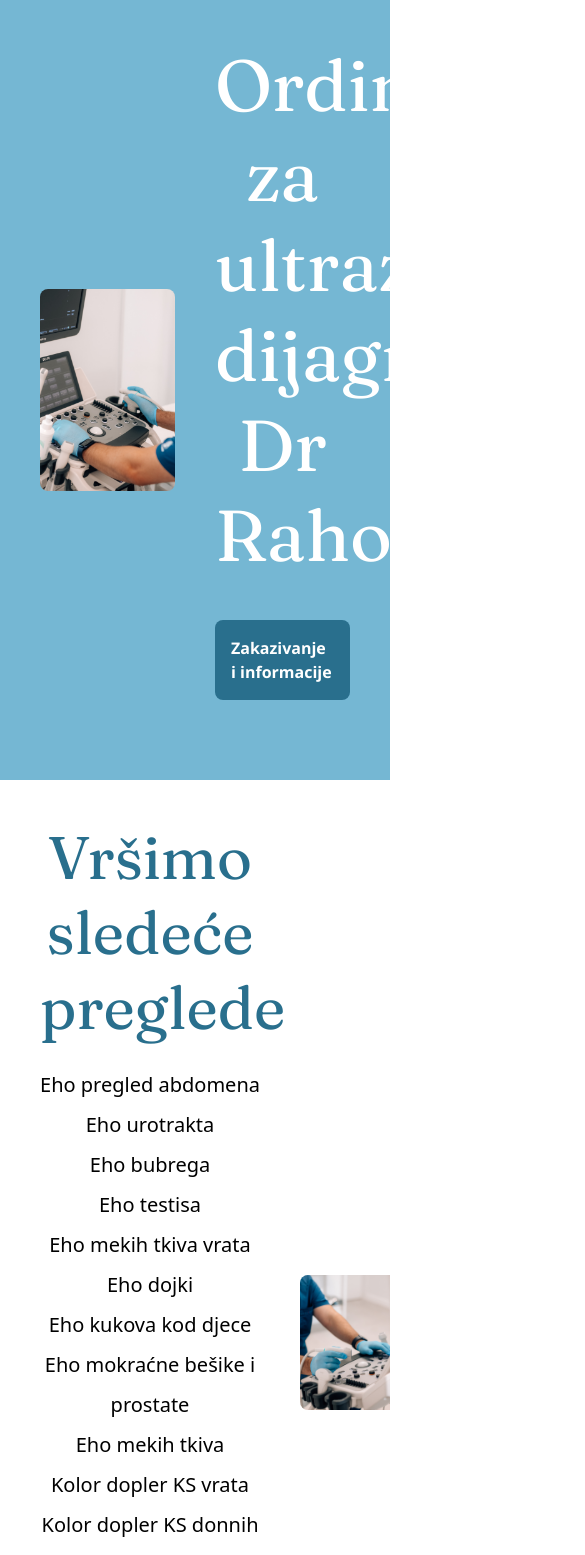
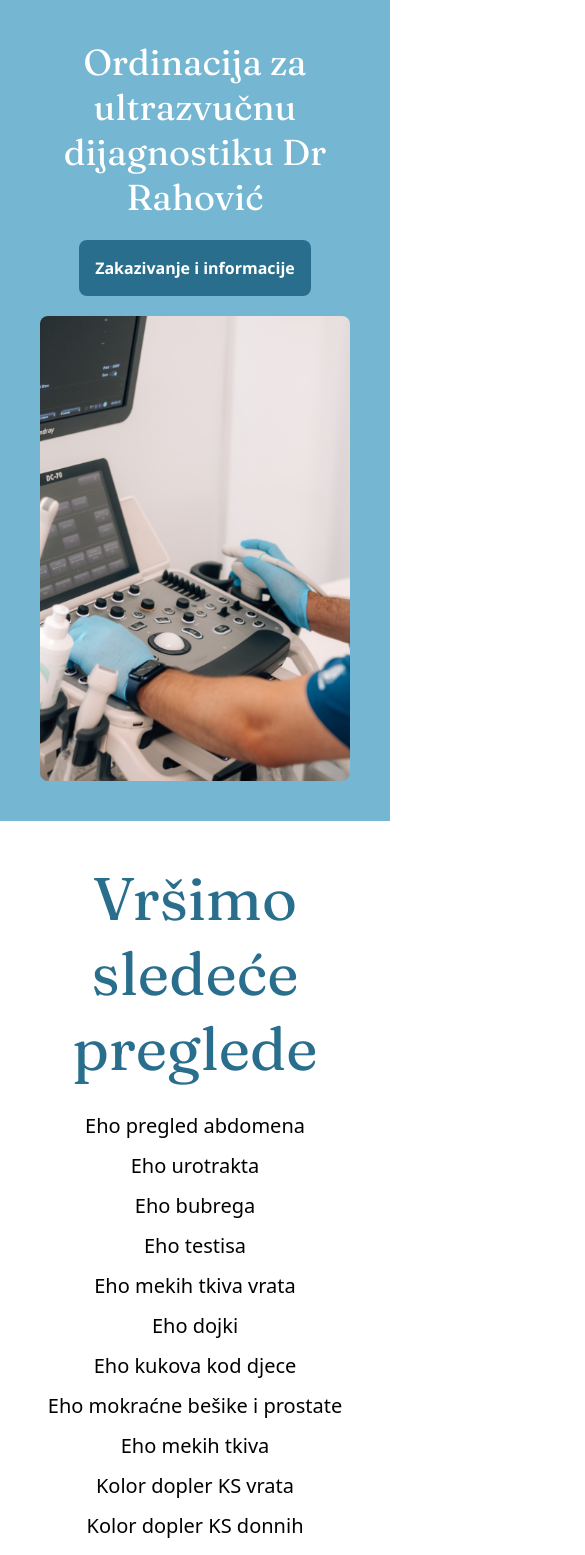
Before and after one commit to davidrhoderick/drrahovic, a Next.js app: page / in a window 390 px wide. Shown: the top 1555 px of the page, 585 px wide, since content can reach past the window. Built offline with nearby package versions, Linux system fonts and the light colour scheme.

Commit message:
Mobile responsiveness.

```diff
--- a/app/page.tsx
+++ b/app/page.tsx
@@ -7,25 +7,25 @@ import {
 export default function Home() {
   return (
     <main>
-      <section className="bg-mediumTeal grid grid-cols-2 p-10 gap-10 items-center">
-        <div className="bg-[url('/elen-sher-nbU4xF3YUbw-unsplash.jpg')] bg-cover bg-no-repeat aspect-[2/3] rounded-lg"></div>
-
-        <div className="flex flex-col">
-          <h1 className="font-headings text-white text-7xl text-center leading-tight">
+      <section className="bg-mediumTeal md:grid md:grid-cols-2 p-10 md:gap-10 md:items-center">
+        <div className="flex flex-col md:order-1">
+          <h1 className="font-headings text-white text-4xl md:text-7xl text-center leading-tight">
             Ordinacija za ultrazvučnu dijagnostiku Dr Rahović
           </h1>
 
           <a
             href="#zakazivanje-informacije"
-            className="font-body text-white inline-block p-4 bg-darkTeal rounded-lg font-bold mx-auto my-10"
+            className="font-body text-white inline-block p-4 bg-darkTeal rounded-lg font-bold mx-auto my-5 md:my-10"
           >
             Zakazivanje i informacije
           </a>
         </div>
+
+        <div className="bg-[url('/elen-sher-nbU4xF3YUbw-unsplash.jpg')] bg-cover bg-no-repeat aspect-[2/3] rounded-lg md:order-0"></div>
       </section>
 
-      <section className="grid grid-cols-3 p-10 pr-0 gap-10 items-center">
-        <div className="flex flex-col col-span-2">
+      <section className="md:grid md:grid-cols-3 p-10 md:pr-0 md:gap-10 md:items-center">
+        <div className="flex flex-col md:col-span-2">
           <h2 className="font-headings text-darkTeal text-6xl text-center leading-tight mb-5">
             Vršimo sledeće preglede
           </h2>
@@ -48,14 +48,14 @@ export default function Home() {
           </ul>
         </div>
 
-        <div className="bg-[url('/elen-sher-qrTdlfGDRdI-unsplash.jpg')] bg-cover bg-no-repeat aspect-[2/3] rounded-l-lg"></div>
+        <div className="bg-[url('/elen-sher-qrTdlfGDRdI-unsplash.jpg')] bg-cover bg-no-repeat aspect-[2/3] rounded-lg md:rounded-l-lg"></div>
       </section>
 
       <section className="bg-lightTeal pt-10" id="zakazivanje-informacije">
         <h2 className="text-center font-headings text-6xl mb-10">Kontakt</h2>
 
-        <div className="flex p-10 justify-center flex-wrap">
-          <div className="flex items-center w-1/2 mb-20 justify-center">
+        <div className="flex p-10 md:justify-center flex-wrap">
+          <div className="flex items-center md:w-1/2 mb-20 justify-center">
             <CalendarDaysIcon className="text-darkTeal h-10" />
 
             <div className="ml-4">
@@ -64,7 +64,7 @@ export default function Home() {
             </div>
           </div>
 
-          <div className="flex items-center w-1/2 mb-20 justify-center">
+          <div className="flex items-center md:w-1/2 mb-20 justify-center">
             <PhoneIcon className="text-darkTeal h-10" />
 
             <div className="ml-4">
@@ -79,7 +79,7 @@ export default function Home() {
             </div>
           </div>
 
-          <div className="flex items-center w-1/2 mb-10 justify-center">
+          <div className="flex items-center md:w-1/2 mb-10 justify-center">
             <MapPinIcon className="text-darkTeal h-10" />
 
             <div className="ml-4">
```
